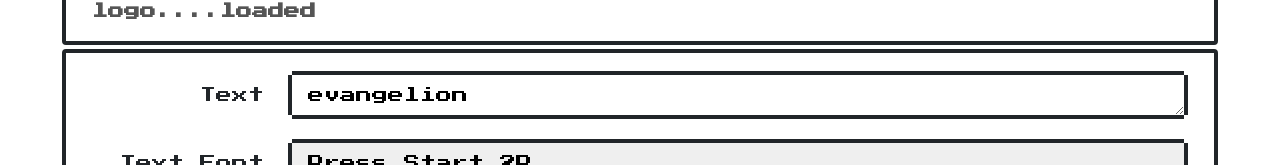
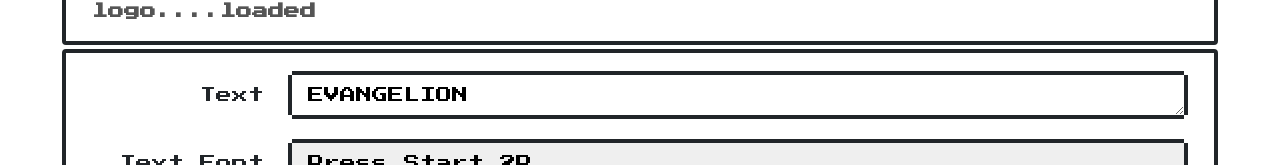
Before and after one commit to egoist/logo-maker, a Vue app: page / in a window 1280 px wide. Shown: the part 147-312 px from the top of the page. Built offline with nearby package versions, Linux system fonts and the light colour scheme; the HTML template or start-up script is replaced by a standard one.

Commit message:
uppercase is kinda uncessary

```diff
--- a/src/App.vue
+++ b/src/App.vue
@@ -111,7 +111,7 @@
       showHTML: false,
 
       logo: {
-        text: 'evangelion',
+        text: 'EVANGELION',
         textSize: 100,
         textColor: '#05cee9',
         shadowColor: 'rgb(0, 255, 165)',
@@ -146,7 +146,6 @@
       : 'Press Start 2P'
   }";
   font-style: italic;
-  text-transform: uppercase;
   text-shadow: ${this.textShadow};
 }
 </style>`
@@ -243,7 +242,6 @@
 .result {
   font-weight: 700;
   font-style: italic;
-  text-transform: uppercase;
   font-family: -apple-system, BlinkMacSystemFont, 'Segoe UI', 'Roboto', 'Oxygen',
     'Ubuntu', 'Cantarell', 'Fira Sans', 'Droid Sans', 'Helvetica Neue',
     sans-serif;
```
